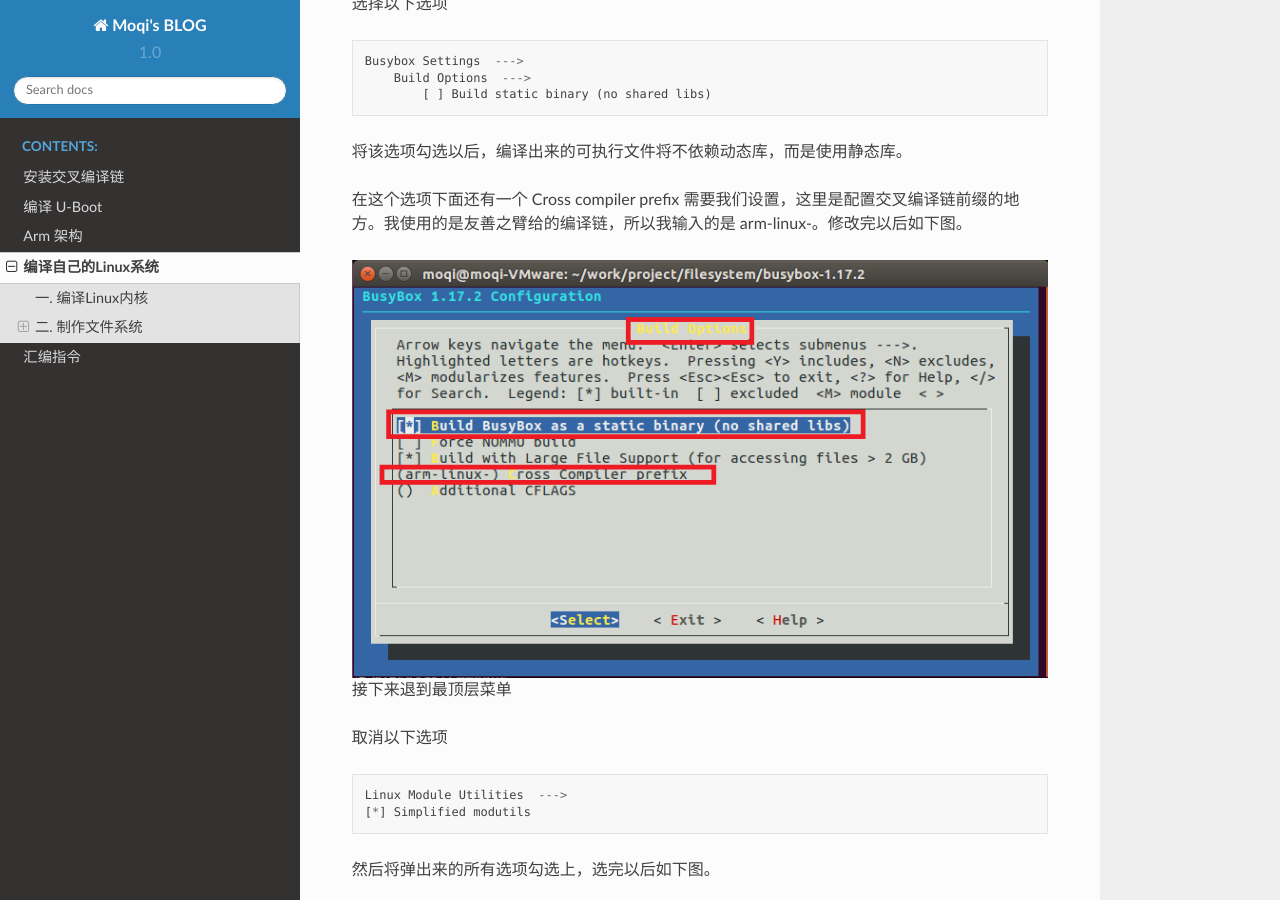
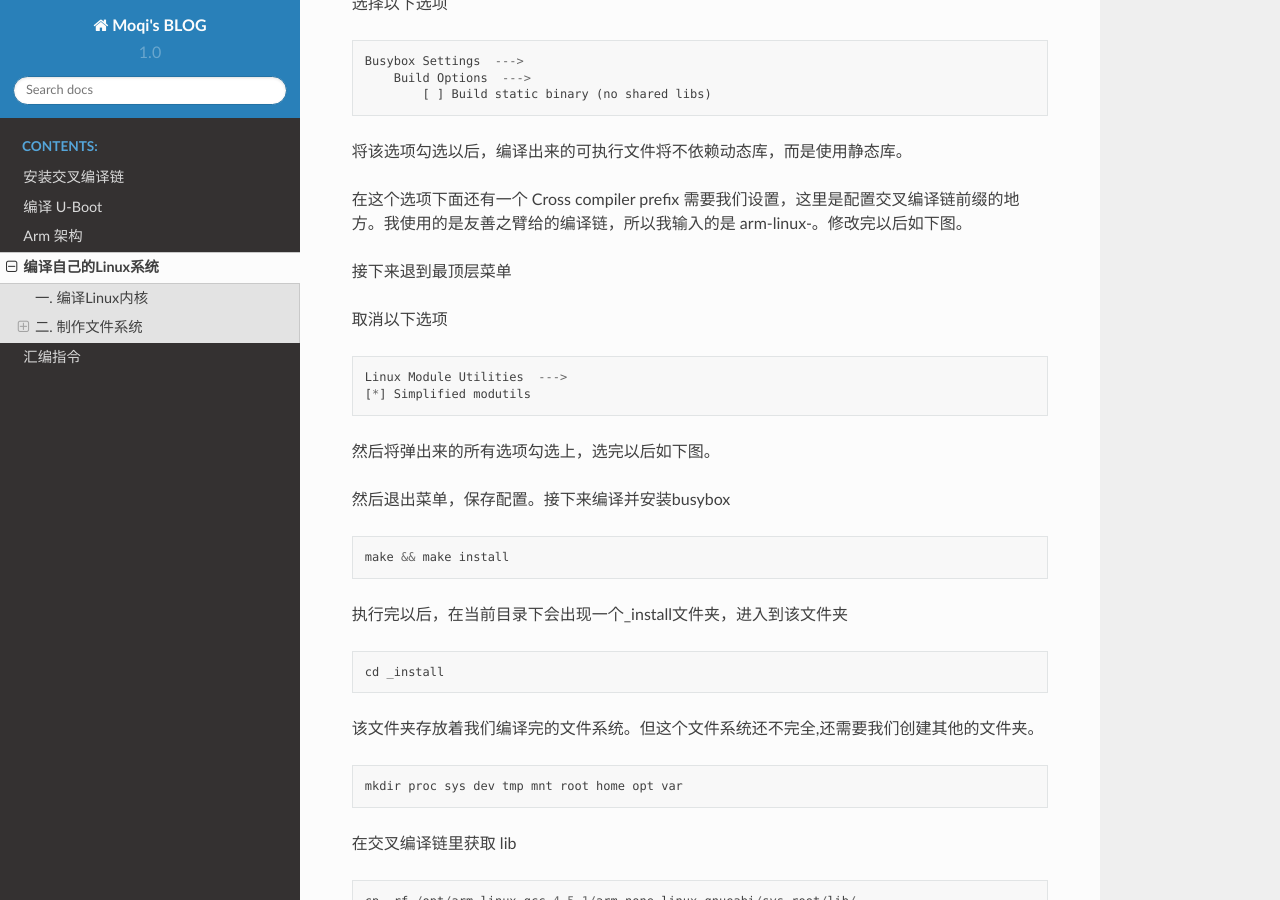
Before and after one commit to moqi-smile/Blog-Tiny4412, a Sphinx documentation site: the page built from source/Chapter_4.rst, in a window 1280 px wide and 900 px high, scrolled down 1068 px. Built offline with Sphinx 7.4.7 and the Read the Docs theme 2.0.0, drawn with Linux system fonts in a browser that asks for light colours.

Commit message:
Update Chapter_4.rst

```diff
--- a/source/Chapter_4.rst
+++ b/source/Chapter_4.rst
@@ -56,10 +56,6 @@
 
 在这个选项下面还有一个 Cross compiler prefix 需要我们设置，这里是配置交叉编译链前缀的地方。我使用的是友善之臂给的编译链，所以我输入的是 arm-linux-。修改完以后如下图。
 
-.. figure:: ./_static/Chapter_4-Changemenuconfig1.png
-    :align: center
-    :figclass: align-center
-
 接下来退到最顶层菜单
 
 取消以下选项
```
